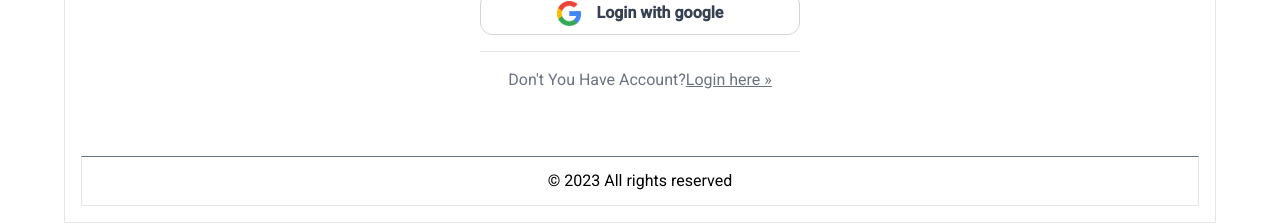
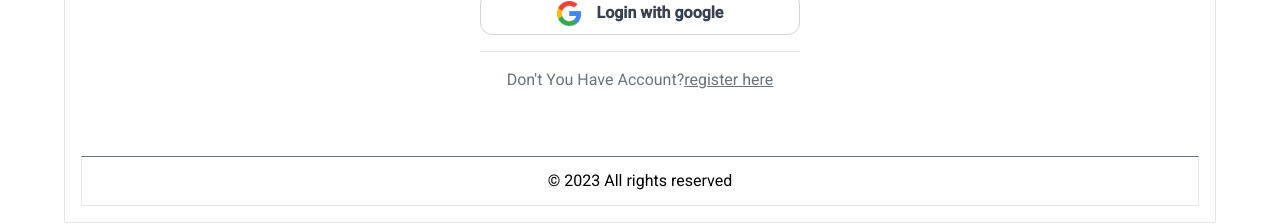
Before and after one commit to singhJasvinder101/online_store, a Next.js app: page /login in a window 1280 px wide. Shown: the part 351-575 px from the top of the page. Built offline with nearby package versions, Linux system fonts and the light colour scheme; no server answers.

Commit message:
resolved deployment error

```diff
--- a/src/app/login/page.jsx
+++ b/src/app/login/page.jsx
@@ -66,7 +66,7 @@ export default function Page() {
                 </button>
                 <div className="text-center my-4 text-gray-500 border-t pt-4">
                     Don't You Have Account?
-                    <Link className="underline" href={'/login'}>Login here &raquo;</Link>
+                    <Link className="underline" href={'/login'}>register here</Link>
                 </div>
             </form>
         </section>
--- a/src/app/register/page.jsx
+++ b/src/app/register/page.jsx
@@ -85,7 +85,7 @@ export default function Page() {
                 </button>
                 <div className="text-center my-4 text-gray-500 border-t pt-4">
                     Existing account?{' '}
-                    <Link className="underline" href={'/login'}>Login here &raquo;</Link>
+                    <Link className="underline" href={'/login'}>Login here </Link>
                 </div>
             </form>
         </section>
```
